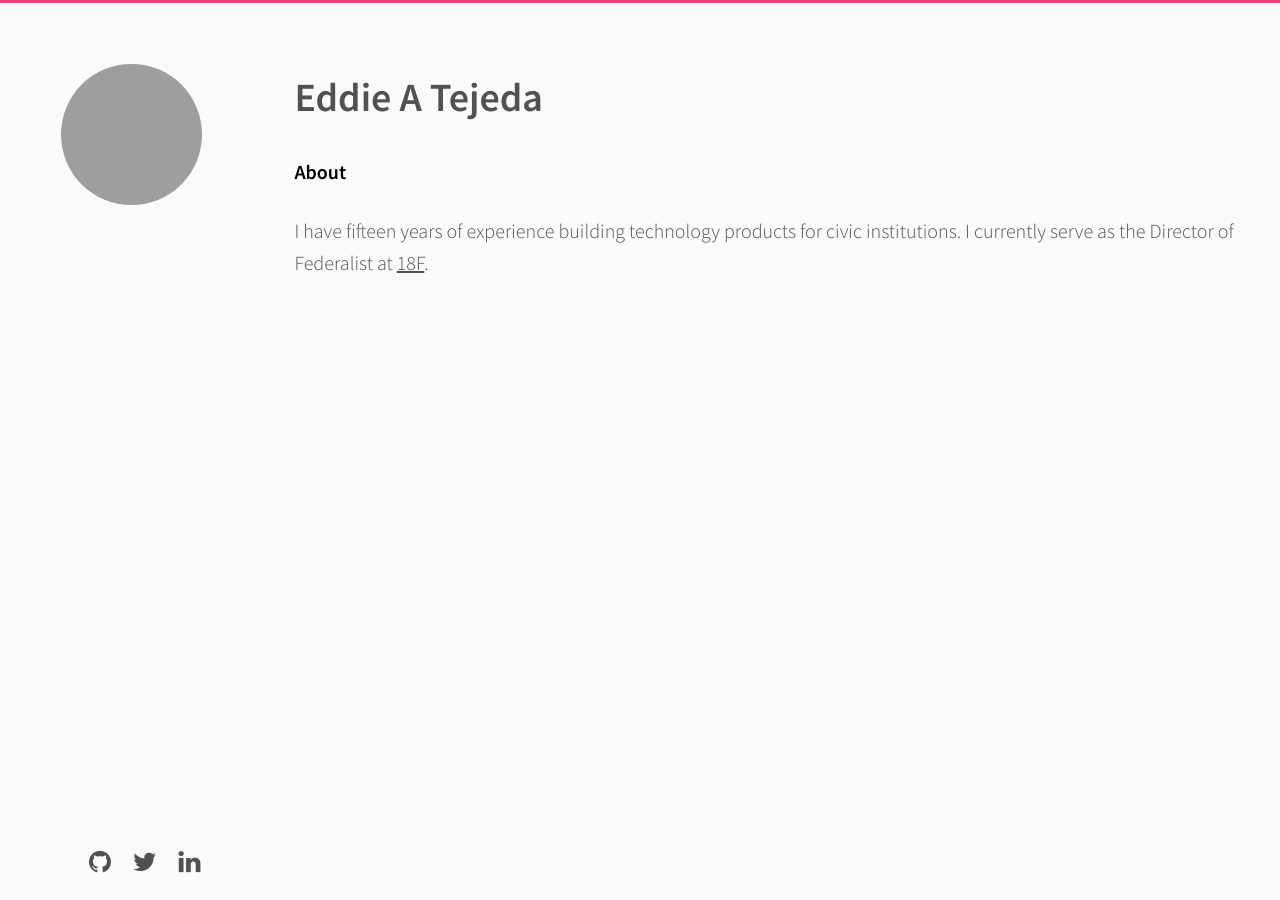
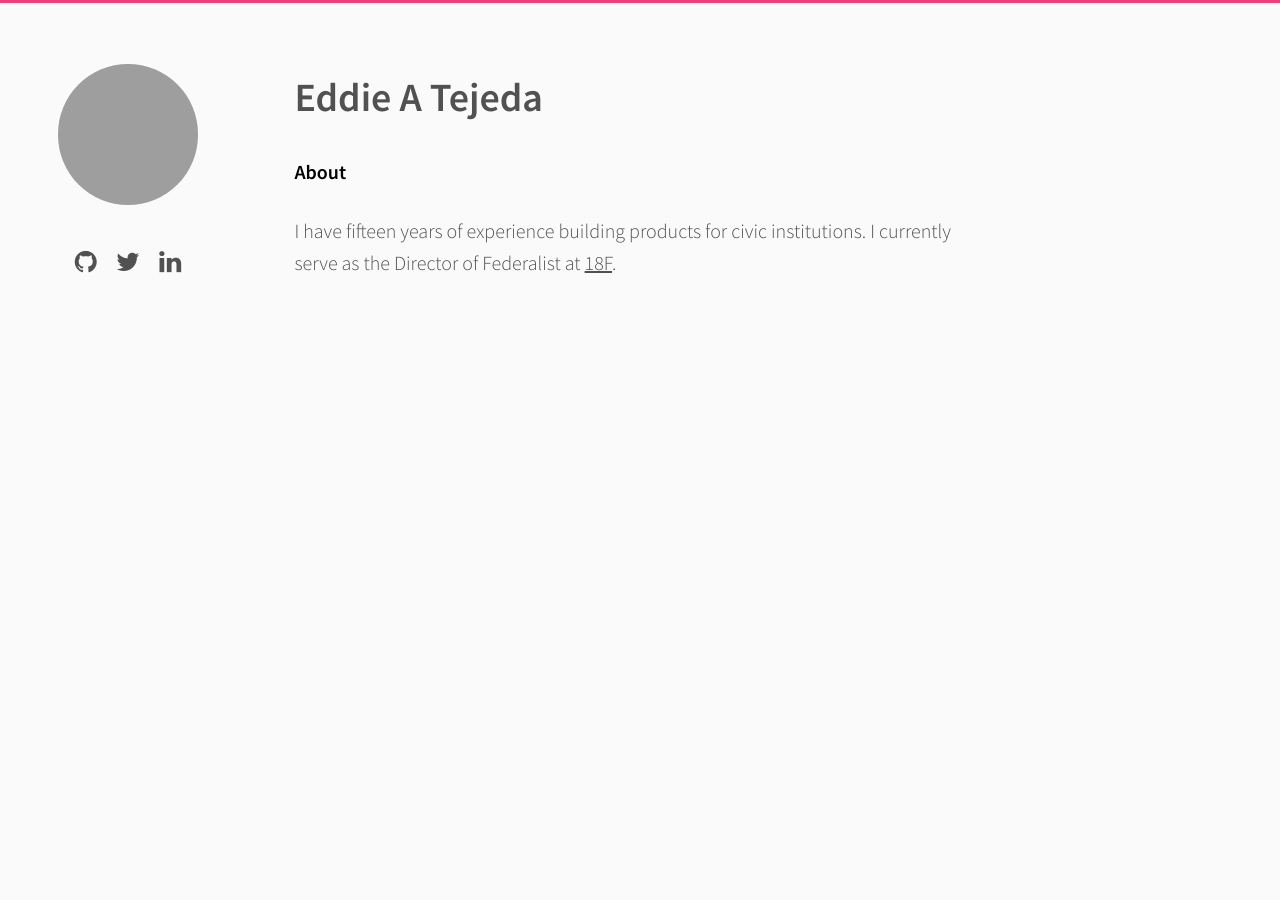
Before and after one commit to eddietejeda/eddietejeda.com, a Jekyll site: the page built from index.md, in a window 1280 px wide. Built offline with Jekyll 4.4.1, drawn with Linux system fonts in a browser that asks for light colours; grey boxes are pictures that could not be loaded.

Commit message:
minor styling and copyedit

```diff
--- a/assets/css/style.scss
+++ b/assets/css/style.scss
@@ -238,13 +238,14 @@ pre code {
 }
 
 .fa {
-    margin-left: -2vw;
+//    margin-left: -2vw;
     font-size: 1.5em;
-    margin-right: 6vw;
+//    margin-right: 6vw;
+    margin: 0 .6vw;
     @media (min-width: 38em) {
         font-size: 2vw;
-        margin-left: 0;
-        margin-right: 1.4vw;
+//        margin-left: 0;
+//        margin-right: 1.4vw;
     }
 }
 
@@ -317,11 +318,12 @@ tbody tr:nth-child(odd) th {
     background-position:center;
     .img-circle {
         height: auto;
-        width: 20%;
+        width: 40%;
         border-radius: 50%;
         display: block;
-        margin: 1rem 1rem 1rem;
-        display: inline;
+        margin: 1rem auto;
+//        display: inline;
+
     }
     h3 {
         height: auto;
@@ -339,16 +341,20 @@ tbody tr:nth-child(odd) th {
         padding: 0 25px;
     }
     .social {
-        margin-left: 25vw;
+        margin: 0 auto;
         height: auto;
         width: 100%;
         text-align: center;
+        display: block;
     }
     @media (min-width: 38em) {
         position: fixed;
         width: 20%;
         height: 100%;
         padding: 0;
+//        .bloghead-title{
+//          text-align: center;
+//        }
         img {
             height: 140px;
             width: 140px;
@@ -369,12 +375,14 @@ tbody tr:nth-child(odd) th {
             height: auto;
             width: 55%;
             margin-top: 25%;
-            margin-left: 24%;
+            margin-bottom: 25%;
+//            margin-left: 24%;
         }
         .social {
-            position: absolute;
+            position: relative;
             bottom: 0;
-            margin-left: 2vw;
+            margin-top: 10px;
+//            margin-left: 5vw;
             a {
                 padding: 0;
                 margin-left: 0;
@@ -389,11 +397,12 @@ tbody tr:nth-child(odd) th {
     margin-left: auto;
     margin-right: auto;
     overflow: auto;
+    margin-top: 10%;
     @media (min-width: 38rem) {
         margin-top: 0;
         margin-left: 20%;
         padding: 3%;
-        min-width: 80%;
+        min-width: 50%;
         height: 800px;
     }
 }
--- a/index.md
+++ b/index.md
@@ -3,4 +3,4 @@ layout: page
 ---
 
 
-I have fifteen years of experience building technology products for civic institutions. I currently serve as the Director of Federalist at [18F](https://18f.gov).
+I have fifteen years of experience building products for civic institutions. I currently serve as the Director of Federalist at [18F](https://18f.gov).
```
